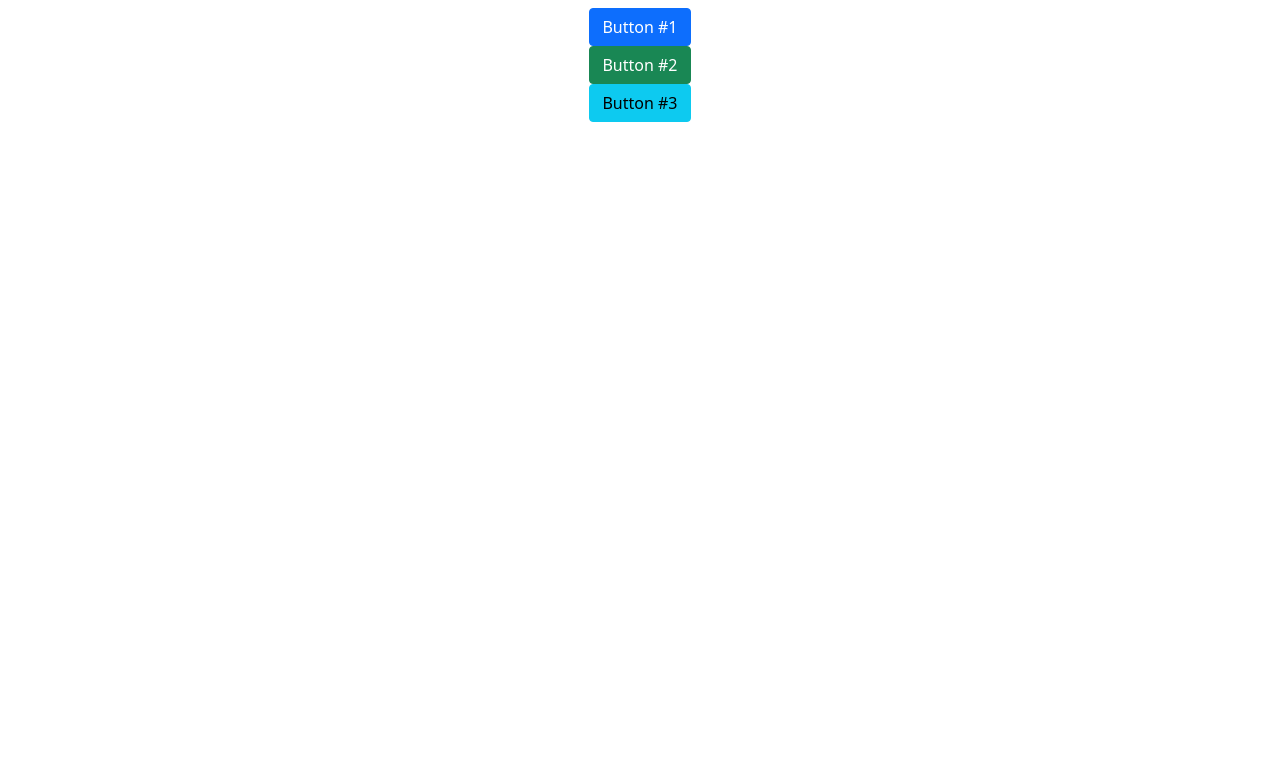
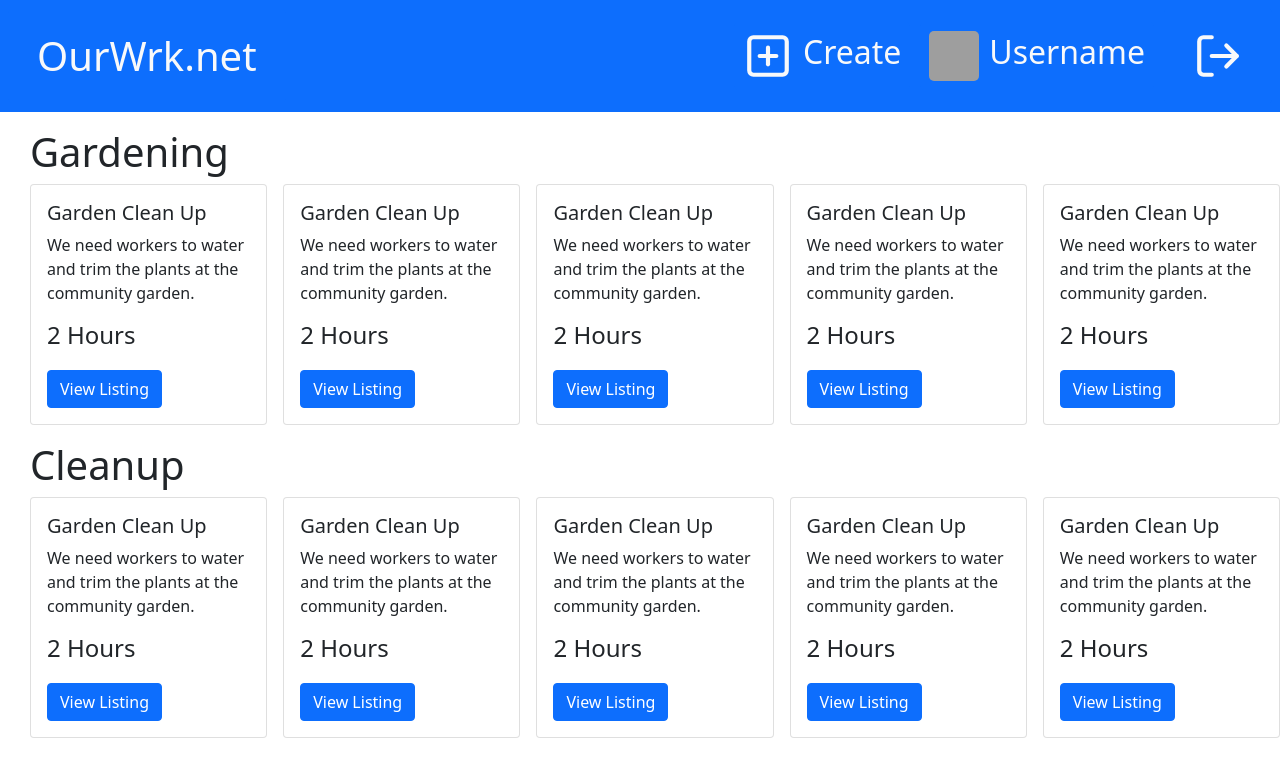
Before and after one commit to joshuapopp17/ourwrk, a React (Create React App) app: page / in a window 1280 px wide. Shown: the top 776 px of the page. Built offline with nearby package versions, Linux system fonts and the light colour scheme; grey boxes are pictures that could not be loaded.

Commit message:
got some stuff setup!

```diff
--- a/package.json
+++ b/package.json
@@ -10,6 +10,7 @@
     "react": "^17.0.2",
     "react-bootstrap": "^2.2.1",
     "react-dom": "^17.0.2",
+    "react-icons": "^4.3.1",
     "react-scripts": "5.0.0",
     "web-vitals": "^2.1.4"
   },
--- a/src/App.js
+++ b/src/App.js
@@ -1,13 +1,14 @@
 import './App.css';
-import Button from 'react-bootstrap/Button';
+import ListingContainer from './components/ListingContainer';
+import NavBar from './components/NavBar';
 
 
 function App() {
   return (
-    <div class="d-flex flex-column p-2 justify-content-center align-items-center h-100">
-      <Button type="button" className="btn btn-primary">Button #1</Button>
-      <Button type="button" className="btn btn-success">Button #2</Button>
-      <Button type="button" className="btn btn-info">Button #3</Button>
+    <div>
+      <NavBar />
+      <ListingContainer category={"Gardening"}/>
+      <ListingContainer category={"Cleanup"}/>
     </div>
   );
 }
--- /dev/null
+++ b/src/components/Listing.js
@@ -0,0 +1,21 @@
+import React from 'react'
+import { Card, Button } from 'react-bootstrap'
+
+function Listing({title, description, hours}) {
+  return (
+    <Card style={{ width: '18rem'}}>
+        <Card.Body>
+          <Card.Title>{title}</Card.Title>
+          <Card.Text>
+            {description}
+          </Card.Text>
+          <Card.Text style={{marginBottom: '20px'}} className='h4'>
+            {hours} Hours
+          </Card.Text>
+          <Button variant="primary">View Listing</Button>
+        </Card.Body>
+    </Card>
+  )
+}
+
+export default Listing
--- /dev/null
+++ b/src/components/ListingContainer.js
@@ -0,0 +1,19 @@
+import React from 'react'
+import Listing from './Listing'
+
+function ListingContainer({category}) {
+  return (
+      <div  style={{marginLeft: "30px"}} className='mt-3'>
+          <h1>{category}</h1>
+        <div className='d-flex gap-3' >
+            <Listing title={"Garden Clean Up"} description="We need workers to water and trim the plants at the community garden." hours={2}/>
+            <Listing title={"Garden Clean Up"} description="We need workers to water and trim the plants at the community garden." hours={2}/>
+            <Listing title={"Garden Clean Up"} description="We need workers to water and trim the plants at the community garden." hours={2}/>
+            <Listing title={"Garden Clean Up"} description="We need workers to water and trim the plants at the community garden." hours={2}/>
+            <Listing title={"Garden Clean Up"} description="We need workers to water and trim the plants at the community garden." hours={2}/>
+        </div>
+      </div>
+  )
+}
+
+export default ListingContainer
--- /dev/null
+++ b/src/components/NavBar.js
@@ -0,0 +1,34 @@
+import React from 'react'
+import { Button } from 'react-bootstrap';
+import { FiLogOut,  FiPlusSquare } from "react-icons/fi";
+
+function NavBar() {
+  return (
+    <div className="p-2 bg-primary d-flex flex-row justify-content-between align-items-center">
+        <div className="d-flex flex-column justify-content--center">
+            <Button>
+                <h1 className="text-light m-3">OurWrk.net</h1>
+            </Button>
+        </div>
+        <div className="d-flex flex-row align-items-center">
+            <Button style={{marginRight: "10px"}} className="p-2 bg-primary d-flex flex-row justify-content-center align-items-center">
+                <FiPlusSquare style={{marginRight: "10px"}} className="text-light" size={50} color={'white'}/>
+                <h2 className="text-light">Create</h2>
+            </Button>
+
+            <Button style={{marginRight: "10px"}} className="p-2 bg-primary d-flex flex-row justify-content-center align-items-center">
+                <img src="https://cdn.britannica.com/91/181391-050-1DA18304/cat-toes-paw-number-paws-tiger-tabby.jpg?q=60" style={{height: '50px', width: '50px', borderRadius: '5px', marginRight: "10px",objectFit: 'cover'}} alt="" />
+                <div>
+                    <h2 className="text-light">Username</h2>
+                </div>
+            </Button>
+
+            <Button>
+                <FiLogOut className="text-light m-3" size={50} color={'white'}/>
+            </Button>
+        </div>
+    </div>
+  )
+}
+
+export default NavBar
```
Also changed, not shown: 1 other file (tests, documents, lock files or other folders).
